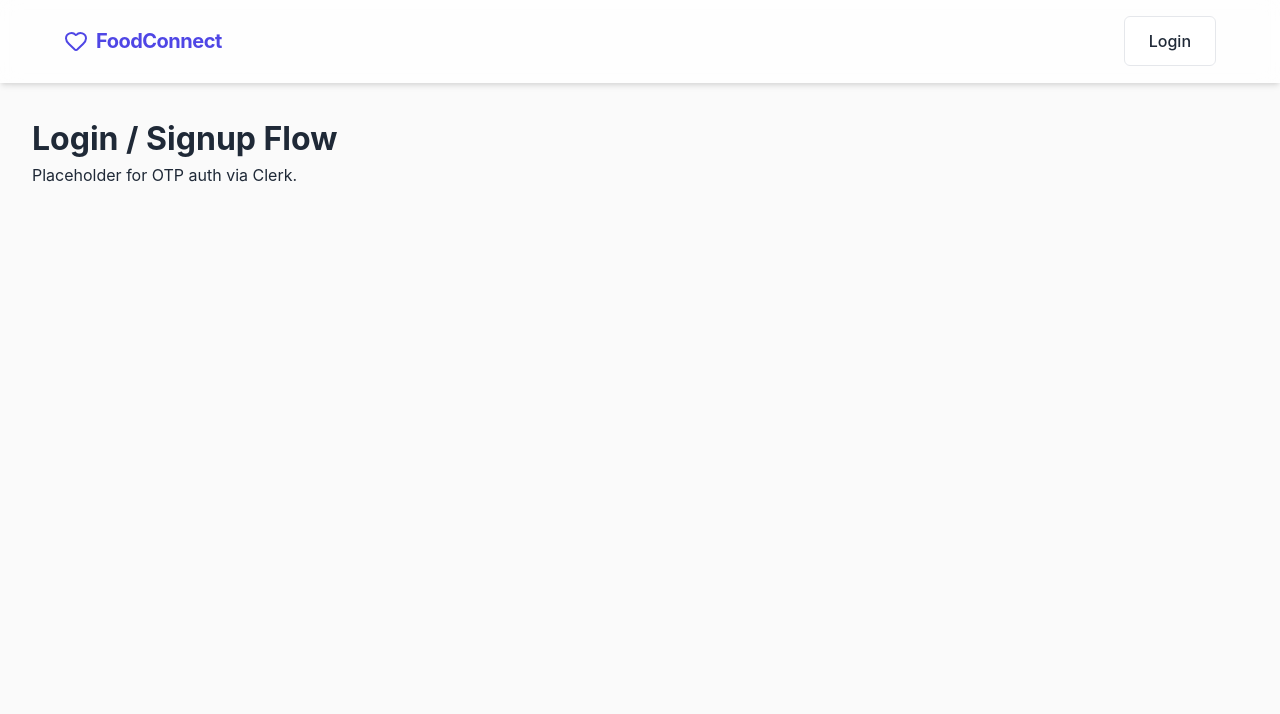
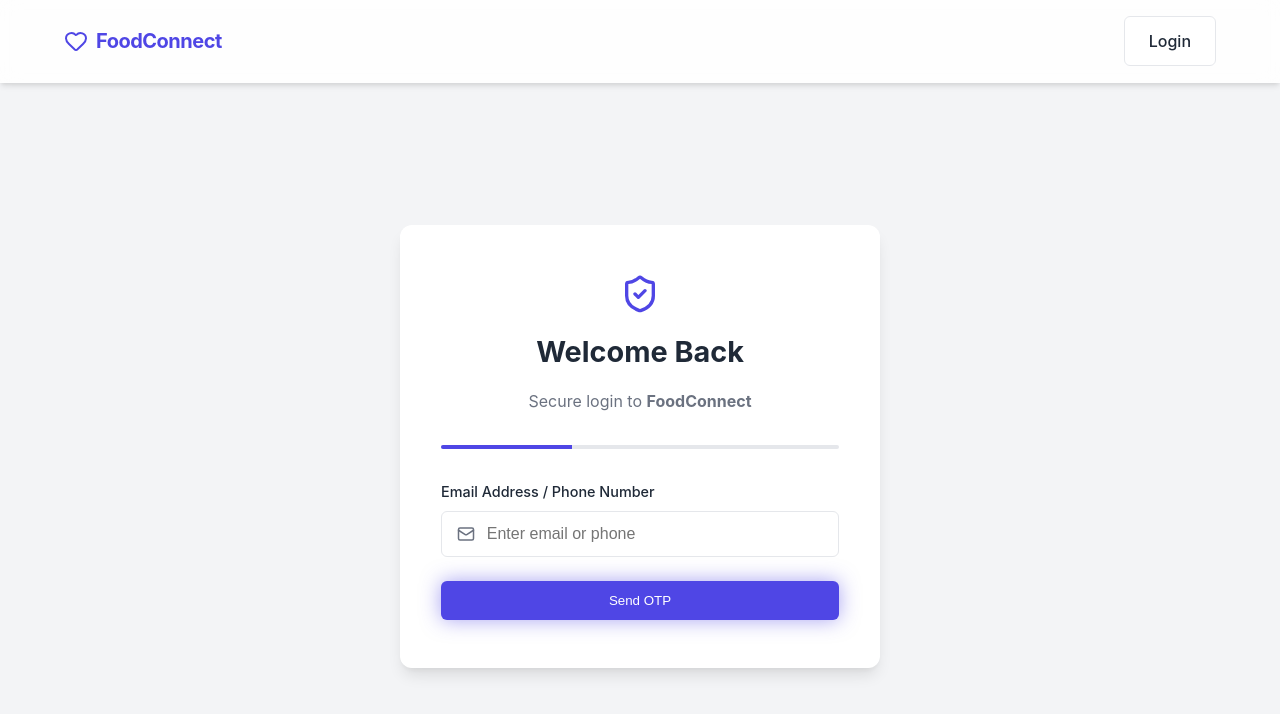
Before and after one commit to Harish-RK4/PROJECT-FOOD-DONATION, a React (Vite) app: page /login in a window 1280 px wide. Shown: the top 714 px of the page. Built offline with nearby package versions, Linux system fonts and the light colour scheme.

Commit message:
feat: mock authentication ui with otp flow and role based protected routes

```diff
--- a/src/App.jsx
+++ b/src/App.jsx
@@ -6,6 +6,7 @@ import Login from './pages/Login';
 import DonorDashboard from './pages/Dashboards/DonorDashboard';
 import ReceiverDashboard from './pages/Dashboards/ReceiverDashboard';
 import AdminDashboard from './pages/Dashboards/AdminDashboard';
+import ProtectedRoute from './components/ProtectedRoute';
 import './App.css';
 
 function App() {
@@ -17,9 +18,21 @@ function App() {
           <Routes>
             <Route path="/" element={<Home />} />
             <Route path="/login" element={<Login />} />
-            <Route path="/donor" element={<DonorDashboard />} />
-            <Route path="/receiver" element={<ReceiverDashboard />} />
-            <Route path="/admin" element={<AdminDashboard />} />
+            <Route path="/donor" element={
+              <ProtectedRoute allowedRoles={['donor']}>
+                <DonorDashboard />
+              </ProtectedRoute>
+            } />
+            <Route path="/receiver" element={
+              <ProtectedRoute allowedRoles={['receiver']}>
+                <ReceiverDashboard />
+              </ProtectedRoute>
+            } />
+            <Route path="/admin" element={
+              <ProtectedRoute allowedRoles={['admin']}>
+                <AdminDashboard />
+              </ProtectedRoute>
+            } />
           </Routes>
         </main>
       </div>
--- /dev/null
+++ b/src/components/ProtectedRoute.jsx
@@ -0,0 +1,22 @@
+import React from 'react';
+import { Navigate } from 'react-router-dom';
+
+// This is a placeholder for actual Clerk/JWT Auth check
+const ProtectedRoute = ({ children, allowedRoles = [] }) => {
+  // Mock auth state (Assume user is logged in for local dev until real Auth is connected)
+  const isAuthenticated = true;
+  const userRole = 'donor'; // Mock role
+
+  if (!isAuthenticated) {
+    return <Navigate to="/login" replace />;
+  }
+
+  // Once Clerk is connected, we will verify role against allowedRoles
+  // if (allowedRoles.length && !allowedRoles.includes(userRole)) {
+  //   return <Navigate to="/" replace />;
+  // }
+
+  return children;
+};
+
+export default ProtectedRoute;
--- /dev/null
+++ b/src/pages/Login.css
@@ -0,0 +1,167 @@
+.auth-container {
+  min-height: calc(100vh - 72px);
+  display: flex;
+  align-items: center;
+  justify-content: center;
+  padding: 2rem;
+  background-color: var(--surface-alt);
+}
+
+.auth-card {
+  width: 100%;
+  max-width: 480px;
+  padding: 3rem 2.5rem;
+  text-align: center;
+  background: var(--surface);
+  box-shadow: var(--shadow-lg);
+}
+
+.auth-header {
+  margin-bottom: 2rem;
+  display: flex;
+  flex-direction: column;
+  align-items: center;
+  gap: 1rem;
+}
+
+.auth-header h2 {
+  font-size: 1.8rem;
+  color: var(--text-main);
+  margin: 0;
+}
+
+.auth-header p {
+  color: var(--text-muted);
+  margin: 0;
+}
+
+.auth-progress {
+  width: 100%;
+  height: 4px;
+  background: var(--border);
+  border-radius: 4px;
+  margin-bottom: 2rem;
+  overflow: hidden;
+}
+
+.progress-bar {
+  height: 100%;
+  background: var(--primary);
+  transition: width 0.4s ease;
+}
+
+.progress-bar.step-1 { width: 33%; }
+.progress-bar.step-2 { width: 66%; }
+.progress-bar.step-3 { width: 100%; }
+
+.auth-form {
+  display: flex;
+  flex-direction: column;
+  gap: 1.5rem;
+  text-align: left;
+}
+
+.input-group label {
+  display: block;
+  font-size: 0.9rem;
+  font-weight: 500;
+  color: var(--text-main);
+  margin-bottom: 0.5rem;
+}
+
+.input-with-icon {
+  position: relative;
+  display: flex;
+  align-items: center;
+}
+
+.input-with-icon svg {
+  position: absolute;
+  left: 1rem;
+  color: var(--text-muted);
+}
+
+.input-with-icon input {
+  width: 100%;
+  padding: 0.8rem 1rem 0.8rem 2.8rem;
+  border: 1px solid var(--border);
+  border-radius: var(--radius-sm);
+  font-size: 1rem;
+  transition: all 0.2s;
+  outline: none;
+}
+
+.input-with-icon input:focus {
+  border-color: var(--primary);
+  box-shadow: 0 0 0 3px rgba(79, 70, 229, 0.1);
+}
+
+.btn-full {
+  width: 100%;
+}
+
+.otp-container {
+  display: flex;
+  gap: 0.5rem;
+  justify-content: space-between;
+}
+
+.otp-input {
+  width: 3rem;
+  height: 3.5rem;
+  text-align: center;
+  font-size: 1.5rem;
+  font-weight: 600;
+  border: 1px solid var(--border);
+  border-radius: var(--radius-sm);
+  outline: none;
+}
+
+.otp-input:focus {
+  border-color: var(--primary);
+  box-shadow: 0 0 0 3px rgba(79, 70, 229, 0.1);
+}
+
+/* Role Selection Specific */
+.role-options {
+  display: flex;
+  flex-direction: column;
+  gap: 1rem;
+  margin-top: 1.5rem;
+}
+
+.role-btn {
+  background: transparent;
+  border: 2px solid var(--border);
+  border-radius: var(--radius-md);
+  padding: 1rem;
+  text-align: left;
+  cursor: pointer;
+  transition: all 0.2s;
+}
+
+.role-btn:hover {
+  border-color: var(--primary-hover);
+  background-color: var(--background);
+}
+
+.role-btn.active {
+  border-color: var(--primary);
+  background-color: rgba(79, 70, 229, 0.05);
+}
+
+.role-title {
+  font-weight: 700;
+  font-size: 1.1rem;
+  color: var(--text-main);
+  margin-bottom: 0.25rem;
+}
+
+.role-desc {
+  font-size: 0.9rem;
+  color: var(--text-muted);
+}
+
+.admin-role {
+  border-style: dashed;
+}
--- a/src/pages/Login.jsx
+++ b/src/pages/Login.jsx
@@ -1,10 +1,151 @@
-import React from 'react';
+import React, { useState } from 'react';
+import { motion, AnimatePresence } from 'framer-motion';
+import { useNavigate, useSearchParams } from 'react-router-dom';
+import { LogIn, ArrowRight, ShieldCheck, Mail } from 'lucide-react';
+import './Login.css';
 
 const Login = () => {
+  const [step, setStep] = useState(1); // 1: Email 2: OTP 3: Role Selection
+  const [email, setEmail] = useState('');
+  const [otp, setOtp] = useState(['', '', '', '', '', '']);
+  const navigate = useNavigate();
+  const [searchParams] = useSearchParams();
+  const defaultRole = searchParams.get('role') || 'donor';
+
+  const handleSendOtp = (e) => {
+    e.preventDefault();
+    if (email) setStep(2);
+  };
+
+  const handleVerifyOtp = (e) => {
+    e.preventDefault();
+    setStep(3);
+  };
+
+  const handleRoleSelection = (selectedRole) => {
+    // Navigate to the respective dashboard
+    navigate(`/${selectedRole}`);
+  };
+
+  const handleOtpChange = (index, value) => {
+    if (isNaN(value)) return;
+    const newOtp = [...otp];
+    newOtp[index] = value;
+    setOtp(newOtp);
+    // Auto-focus logic omitted for boilerplate brevity, imagine it focuses next
+  };
+
   return (
-    <div style={{ padding: '2rem' }}>
-      <h1>Login / Signup Flow</h1>
-      <p>Placeholder for OTP auth via Clerk.</p>
+    <div className="auth-container">
+      <motion.div
+        className="auth-card glass-panel"
+        initial={{ opacity: 0, scale: 0.95 }}
+        animate={{ opacity: 1, scale: 1 }}
+        transition={{ duration: 0.4 }}
+      >
+        <div className="auth-header">
+          <ShieldCheck size={40} color="var(--primary)" />
+          <h2>Welcome Back</h2>
+          <p>Secure login to <b>FoodConnect</b></p>
+        </div>
+
+        <div className="auth-progress">
+          <div className={`progress-bar step-${step}`}></div>
+        </div>
+
+        <AnimatePresence mode="wait">
+          {step === 1 && (
+            <motion.form
+              key="step1"
+              className="auth-form"
+              initial={{ x: 20, opacity: 0 }}
+              animate={{ x: 0, opacity: 1 }}
+              exit={{ x: -20, opacity: 0 }}
+              onSubmit={handleSendOtp}
+            >
+              <div className="input-group">
+                <label>Email Address / Phone Number</label>
+                <div className="input-with-icon">
+                  <Mail size={18} />
+                  <input
+                    type="text"
+                    placeholder="Enter email or phone"
+                    value={email}
+                    onChange={(e) => setEmail(e.target.value)}
+                    required
+                  />
+                </div>
+              </div>
+              <button type="submit" className="btn btn-primary btn-full glow-effect">
+                Send OTP
+              </button>
+            </motion.form>
+          )}
+
+          {step === 2 && (
+            <motion.form
+              key="step2"
+              className="auth-form"
+              initial={{ x: 20, opacity: 0 }}
+              animate={{ x: 0, opacity: 1 }}
+              exit={{ x: -20, opacity: 0 }}
+              onSubmit={handleVerifyOtp}
+            >
+              <div className="input-group">
+                <label>Enter 6-digit OTP sent to {email}</label>
+                <div className="otp-container">
+                  {otp.map((digit, i) => (
+                    <input
+                      key={i}
+                      type="text"
+                      maxLength="1"
+                      className="otp-input"
+                      value={digit}
+                      onChange={(e) => handleOtpChange(i, e.target.value)}
+                    />
+                  ))}
+                </div>
+              </div>
+              <button type="submit" className="btn btn-primary btn-full glow-effect">
+                Verify OTP <ArrowRight size={18} style={{ marginLeft: '8px' }}/>
+              </button>
+            </motion.form>
+          )}
+
+          {step === 3 && (
+            <motion.div
+              key="step3"
+              className="role-selection"
+              initial={{ x: 20, opacity: 0 }}
+              animate={{ x: 0, opacity: 1 }}
+            >
+              <h3>How are you using FoodConnect?</h3>
+              <div className="role-options">
+                <button
+                  className={`role-btn ${defaultRole === 'donor' ? 'active' : ''}`}
+                  onClick={() => handleRoleSelection('donor')}
+                >
+                  <div className="role-title">I am a Donor</div>
+                  <div className="role-desc">Give surplus food away</div>
+                </button>
+                <button
+                  className={`role-btn ${defaultRole === 'receiver' ? 'active' : ''}`}
+                  onClick={() => handleRoleSelection('receiver')}
+                >
+                  <div className="role-title">NGO / Receiver</div>
+                  <div className="role-desc">Claim available food donations</div>
+                </button>
+                <button
+                  className="role-btn admin-role"
+                  onClick={() => handleRoleSelection('admin')}
+                >
+                  <div className="role-title">System Admin</div>
+                </button>
+              </div>
+            </motion.div>
+          )}
+        </AnimatePresence>
+      </motion.div>
     </div>
   );
 };
```
Also changed, not shown: 1 other file (tests, documents, lock files or other folders).
